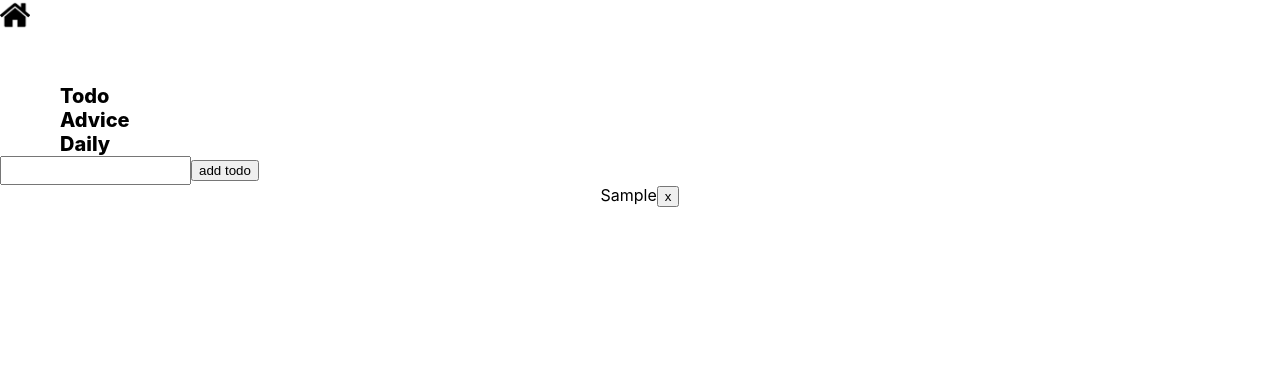
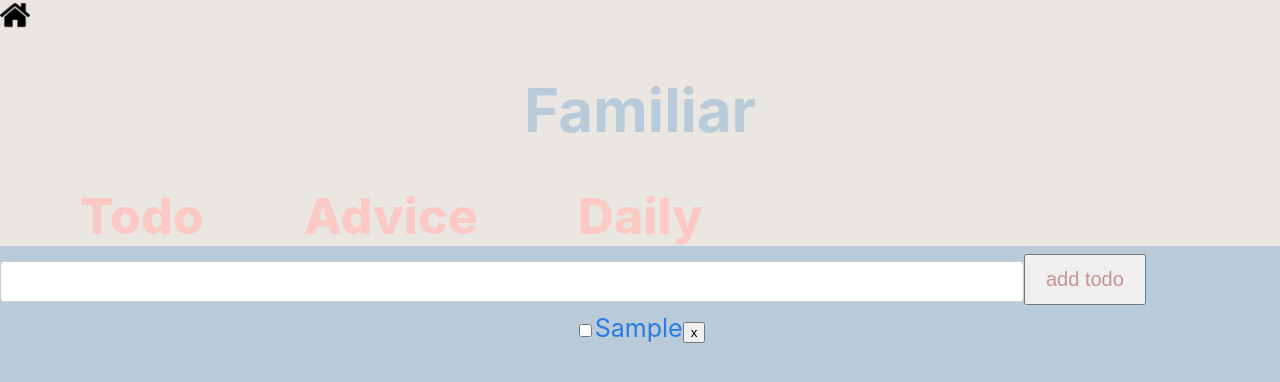
Before and after one commit to RoshoniaB/familiar, a React (Create React App) app: page /todo in a window 1280 px wide. Both pictures are taken after typing "Sample" into the empty fields and a click on the button "add todo". Shown: the top 382 px of the page. Built offline with nearby package versions, Linux system fonts and the light colour scheme.

Commit message:
finished todo list

```diff
--- a/package.json
+++ b/package.json
@@ -9,7 +9,8 @@
     "react": "^16.13.1",
     "react-dom": "^16.13.1",
     "react-router-dom": "^5.2.0",
-    "react-scripts": "3.4.1"
+    "react-scripts": "3.4.1",
+    "shortid": "^2.2.15"
   },
   "scripts": {
     "start": "react-scripts start",
--- a/src/Advice.js
+++ b/src/Advice.js
@@ -1,34 +1,35 @@
-// import React, { Component } from 'react';
-// import App from './App';
+import React, { Component } from 'react';
+import App from './App';
 
-// class Advice extends Component {
-// 	constructor() {
-// 		super();
-// 		this.state = {
-// 			slip: [],
-// 		};
-// 	}
+class Advice extends Component {
+	constructor() {
+		super();
+		this.state = {
+			slip: [],
+		};
+	}
 
-// 	componentDidMount() {
-// 		const url = 'https://api.adviceslip.com/advice';
-// 		fetch(url)
-// 			.then((res) => res.json())
-// 			.then((res) => {
-// 				this.setState({ slip: res.slip });
-// 			});
-// 	}
+	componentDidMount() {
+		const url = 'https://api.adviceslip.com/advice';
+		fetch(url)
+			.then((res) => res.json())
+			.then((res) => {
+				this.setState({ slip: res.slip });
+			});
+	}
 
-// 	render() {
-// 		return (
-// 			<main>
-// 				<form>
-// 					<button>Need Advice?</button>
+	render() {
+		return (
+			<main>
+				<form>
+					<button>Need Advice?</button>
+				</form>
+				<h1 style={{ color: '#6b615a', textAlign: 'center' }}>
+					{this.state.slip.advice}
+				</h1>
+			</main>
+		);
+	}
+}
 
-// 				</form>
-//                 <h1>{this.state.slip.advice}</h1>
-// 			</main>
-// 		);
-// 	}
-// }
-
-// export default Advice;
+export default Advice;
--- a/src/App.css
+++ b/src/App.css
@@ -1,20 +1,39 @@
+/* App.js */
 .house {
-    max-width: 30px;
-    max-height: 30px;
+	max-width: 30px;
+	max-height: 30px;
 }
-.homelnks{
-    font-size: 20px;
-  text-decoration: none;
-  padding: 50px 0px 0px 60px;
-
+.homelnks {
+	font-size: 50px;
+	padding: 50px 0px 0px 60px;
+	margin: 20px;
+	text-align: center;
+	font-weight: 800;
+	text-decoration: none;
+	color: #FCC9C5;
 }
-:link{
-   text-decoration:none;
-   color: black;
-   font-weight: 800;
-
+.header {
+	background-color: #EAE7E2;
 }
-
-.checkbox{
-  text-decoration: line-through;
+.container {
+	background-color: #B9CBD9;
+	height: 100em;
+	font-size: 25px;
 }
+.todoForm{
+ width: 80%;
+  padding: 12px 20px;
+  margin: 8px 0;
+  display: inline-block;
+  border: 1px solid #ccc;
+  border-radius: 4px;
+  box-sizing: border-box;
+}
+.btn{
+   padding: 12px 20px;
+  margin: 8px 0;
+  display: inline-block;
+  font-size: 20px;
+  color: #c5968f;
+  background-color:  ;
+}
--- a/src/App.js
+++ b/src/App.js
@@ -2,31 +2,42 @@ import React, { Component } from 'react';
 import Todo from './Todo/Todo';
 import Daily from './Daily';
 import Advice from './Advice';
-import { Route, Link } from 'react-router-dom';
+import { Route, Link, NavLink } from 'react-router-dom';
 import './App.css';
 
+
 class App extends Component {
+
 	render() {
 		return (
-			<div>
-				<nav>
-					<Link  to='/'>
+			<body>
+				<header className='header'>
+					<Link exact to='/'>
 						<img className='house' src={require(`./images/house.png`)} alt='' />
 					</Link>
-				</nav>
-				<header className='homelnks'  >
-					<Link exact="true" to='/todo' >Todo</Link>
-					<br></br>
-					<Link exact="true" to='/advice'>Advice</Link>
-					<br></br>
-					<Link to='/daily'>Daily</Link>
+					<h1
+						style={{ color: '#B9CBD9', textAlign: 'center', fontSize: '60px ' }}>
+						Familiar
+					</h1>
+					<Link exact to='/todo' className='homelnks'>
+						Todo
+					</Link>
+
+					<Link to='/advice' className='homelnks'>
+						Advice
+					</Link>
+
+					<Link to='/daily' className='homelnks'>
+						Daily
+					</Link>
 				</header>
-				<main>
+
+				<main className='container'>
+					<Route path='/advice' component={Advice} />
+					{/* <Route path='/daily' component={Daily} /> */}
 					<Route path='/todo' component={Todo} />
-					{/* <Route path='/advice' component={Advice} /> */}
-					{/* <Route path='/daily' component={Daily} /> */}
 				</main>
-			</div>
+			</body>
 		);
 	}
 }
--- a/src/Daily.js
+++ b/src/Daily.js
@@ -1,34 +1,41 @@
-// import React, { Component } from 'react';
-// import App from './App';
+import React, { Component } from 'react';
+import App from './App';
 
-// class Daily extends Component {
-// 	constructor() {
-// 		super();
-// 		this.state = {
-// 			affirmation: [],
-// 		};
-// 	}
+class Daily extends Component {
+	constructor() {
+		super();
+		this.state = {
+			affirmation: [],
+		};
+	}
 
-// 	componentDidMount() {
-// 		const proxyUrl = 'https://cors-anywhere.herokuapp.com/';
-// 		const url = `https://www.affirmations.dev`;
-// 		fetch(proxyUrl + url)
-// 			.then((res) => res.json())
-// 			.then((res) => {
-// 				this.setState({ affirmation: res.affirmation });
-// 				// console.log(res.affirmation);
-// 			})
-// 			.catch((err) => {
-// 				console.error(err);
-// 			});
-// 	}
+	componentDidMount() {
+		const proxyUrl = 'https://cors-anywhere.herokuapp.com/';
+		const url = `https://www.affirmations.dev`;
+		fetch(proxyUrl + url)
+			.then((res) => res.json())
+			.then((res) => {
+				this.setState({ affirmation: res.affirmation });
+				// console.log(res.affirmation);
+			})
+			.catch((err) => {
+				console.error(err);
+			});
+	}
 
-// 	render() {
-// 		return <main>{<h1>{this.state.affirmation}!</h1>}</main>;
-// 	}
-// }
+	render() {
+		return (
+			<main>
+                <h1 style={{color:'#6b615a'}}>Daily affirmations</h1>
+				<h2 style={{ color: '#63786e', textAlign: 'center' }}>
+					"{this.state.affirmation}"!
+				</h2>
+			</main>
+		);
+	}
+}
 
-// export default Daily;
+export default Daily;
 //////////////////////////////////////////////
 // Where I found this proxyurl from -- https://stackoverflow.com/questions/43871637no-access-control-allow-origin-header-is-present-on-the-requested-resource-whe
 //////////////////////////////////////////////////
--- a/src/Todo/AddTodo.js
+++ b/src/Todo/AddTodo.js
@@ -1,4 +1,5 @@
 import React, { Component } from 'react';
+import shortid from 'shortid';
 
 class AddTodo extends Component {
 	constructor() {
@@ -15,8 +16,7 @@ class AddTodo extends Component {
 		e.preventDefault();
 		this.props.onSubmit({
             todoValue: this.state.todoValue,
-            complete: false,
-            id: this.state.todoValue
+            id: shortid.generate(),
         })
         this.setState({
             todoValue: ' '
@@ -31,11 +31,11 @@ class AddTodo extends Component {
 				<form onSubmit={this.handleSubmit}>
 					<input
 						type='text'
-						style={{ flex: '10', padding: '5px' }}
+						className="todoForm"
 						onChange={this.inputHandler}
 						value={this.state.todoValue}
 					/>
-					<button onClick={this.handleSubmit}>add todo</button>
+					<button className="btn" onClick={this.handleSubmit}>add todo</button>
 				</form>
 				<main></main>
 			</div>
--- a/src/Todo/Todo.js
+++ b/src/Todo/Todo.js
@@ -1,5 +1,4 @@
 import React, { Component } from 'react';
-// import App from "../App"
 import AddTodo from './AddTodo';
 import TodoItem from './TodoItem';
 
@@ -8,7 +7,6 @@ class Todo extends Component {
 		super(props);
 		this.state = {
 			todos: [],
-			completed: true,
 		};
 	}
 	componentDidMount = () => {
@@ -16,35 +14,37 @@ class Todo extends Component {
 		if (todos) {
 			const savedTodos = JSON.parse(todos);
 			this.setState({ todos: savedTodos });
-		} else {
-			console.log('No todos');
 		}
 	};
 	AddTodo = (todo) => {
-		this.setState({ todos: [todo,...this.state.todos] });
+		this.setState({ todos: [todo, ...this.state.todos] });
+		localStorage.setItem('todos', JSON.stringify(this.state.todos));
+		// console.log(localStorage.getItem('todos'));
+	};
+	deleteItem = (id) => {
+		this.setState({
+			todos: this.state.todos.filter((todo) => {
+				return todo.id !== id;
+			}),
+		});
+
 		localStorage.setItem('todos', JSON.stringify(this.state.todos));
 		console.log(localStorage.getItem('todos'));
-    };
-    deleteItem = (todoValue) => {
-        this.setState ({
-            todos: this.state.todos.filter(todo => {
-                return todo.todoValue!== todoValue
-            })
-        })
-        localStorage.removeItem('todoValue')
-    }
-
+	};
 
 	render() {
+
 		return (
 			<div>
 				<AddTodo onSubmit={this.AddTodo} />
-				{this.state.todos.map(todo =>(
-                    <TodoItem key={todo.todoValue} text={todo.todoValue}
-                        deleteItem={() => this.deleteItem(todo.todoValue)}
-                        todo={todo}
-                    />
-                ))}
+				{this.state.todos.map((todo) => (
+					<TodoItem
+						key={todo.id}
+						text={todo.todoValue}
+						deleteItem={() => this.deleteItem(todo.id)}
+						todo={todo}
+					/>
+				))}
 			</div>
 		);
 	}
--- a/src/Todo/TodoItem.js
+++ b/src/Todo/TodoItem.js
@@ -8,16 +8,15 @@ class TodoItem extends Component {
 		const {text, deleteItem }= this.props
 
 		return (
-			<div style={{display: "flex" , justifyContent:"center"}}>
-			<div  >
-				{text}
+			<div style={{ display: 'flex', justifyContent: 'center' }}>
+				<div style={{ color: '#287CE1' }}>
+					<input type='checkbox' />
+					{text}
+				</div>
+				<main>
+					<button onClick={deleteItem}>x</button>
+				</main>
 			</div>
-			<main>
-				<button onClick={deleteItem}>x</button>
-			</main>
-			</div>
-
-
 		);
 	}
 }
--- a/src/index.js
+++ b/src/index.js
@@ -3,7 +3,6 @@ import ReactDOM from 'react-dom';
 import './index.css';
 import App from './App';
 import { BrowserRouter as Router } from 'react-router-dom';
-
 ReactDOM.render(
 	<Router>
 		<App />
```
Also changed, not shown: 1 other file (tests, documents, lock files or other folders).
